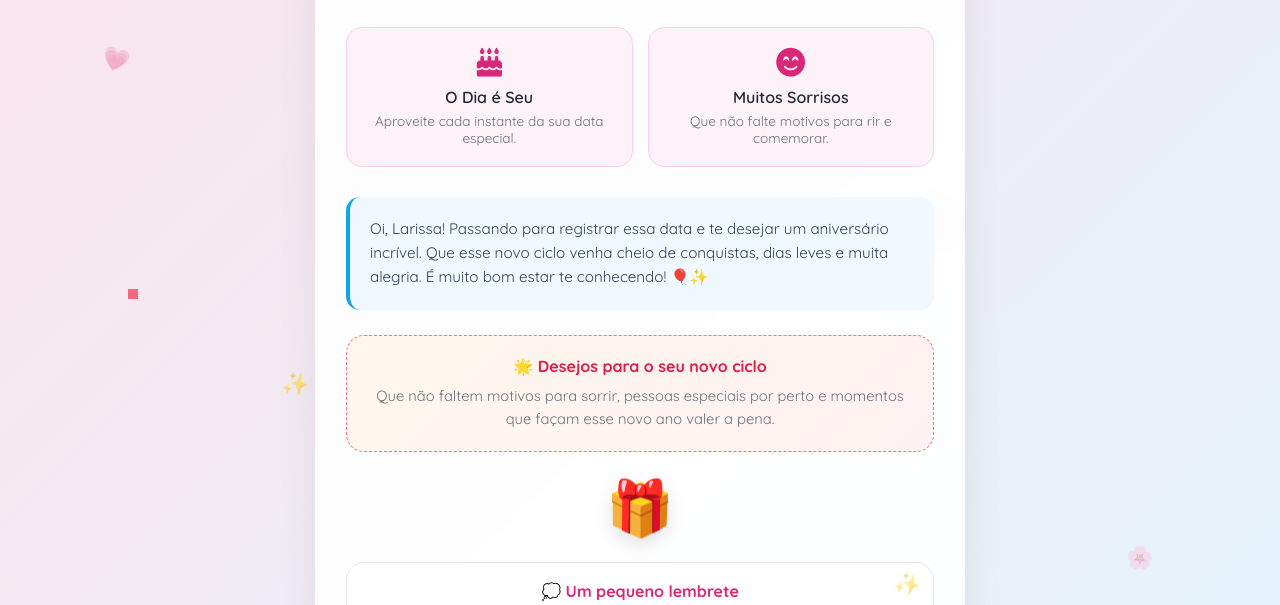
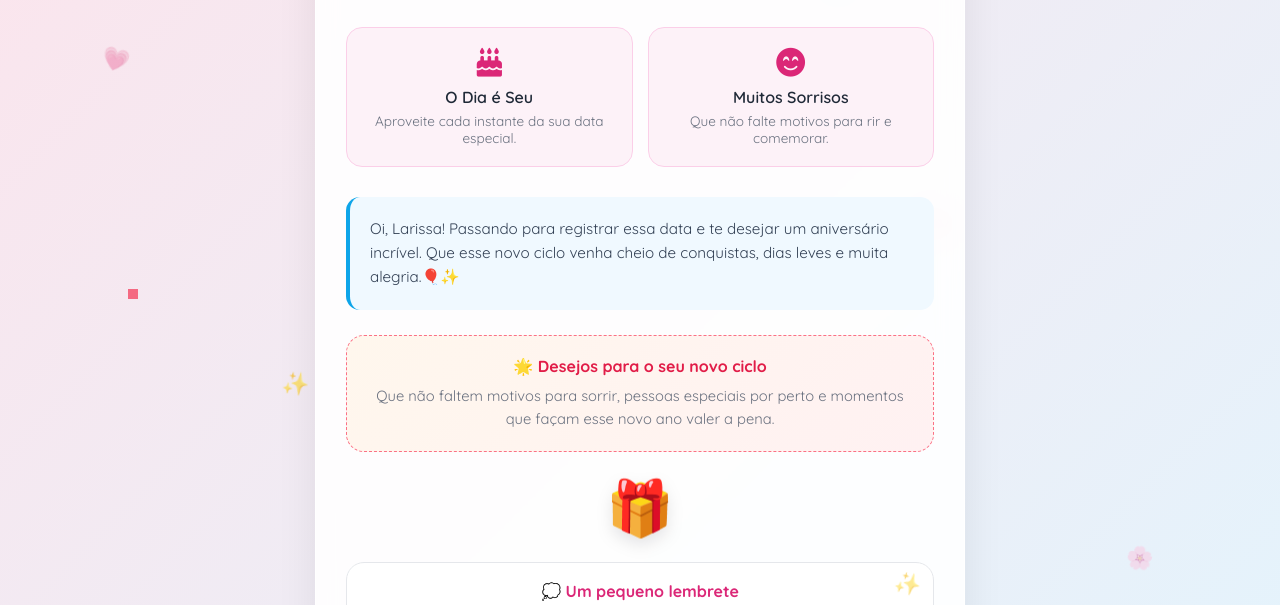
Before and after one commit to tavaressilas10/aniver, a plain HTML site: page index.html in a window 1280 px wide. Shown: the part 192-797 px from the top of the page. Drawn offline with Linux system fonts and the light colour scheme.

```diff
--- a/index.html
+++ b/index.html
@@ -377,7 +377,7 @@
         </div>
 
         <div class="message-box">
-            <p>Oi, Larissa! Passando para registrar essa data e te desejar um aniversário incrível. Que esse novo ciclo venha cheio de conquistas, dias leves e muita alegria. É muito bom estar te conhecendo! 🎈✨</p>
+            <p>Oi, Larissa! Passando para registrar essa data e te desejar um aniversário incrível. Que esse novo ciclo venha cheio de conquistas, dias leves e muita alegria.🎈✨</p>
         </div>
 
         <div class="wish-box">
```
